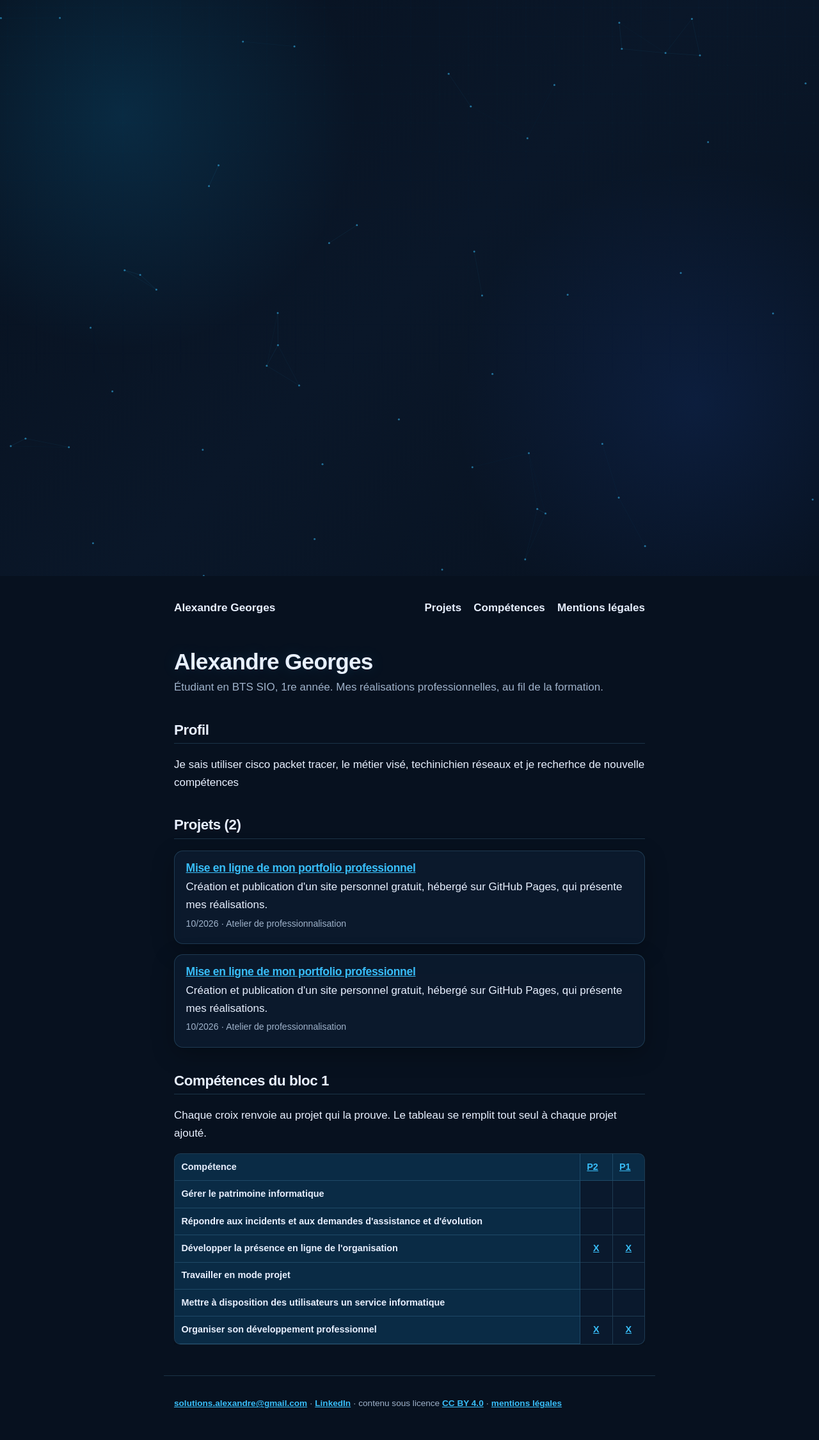
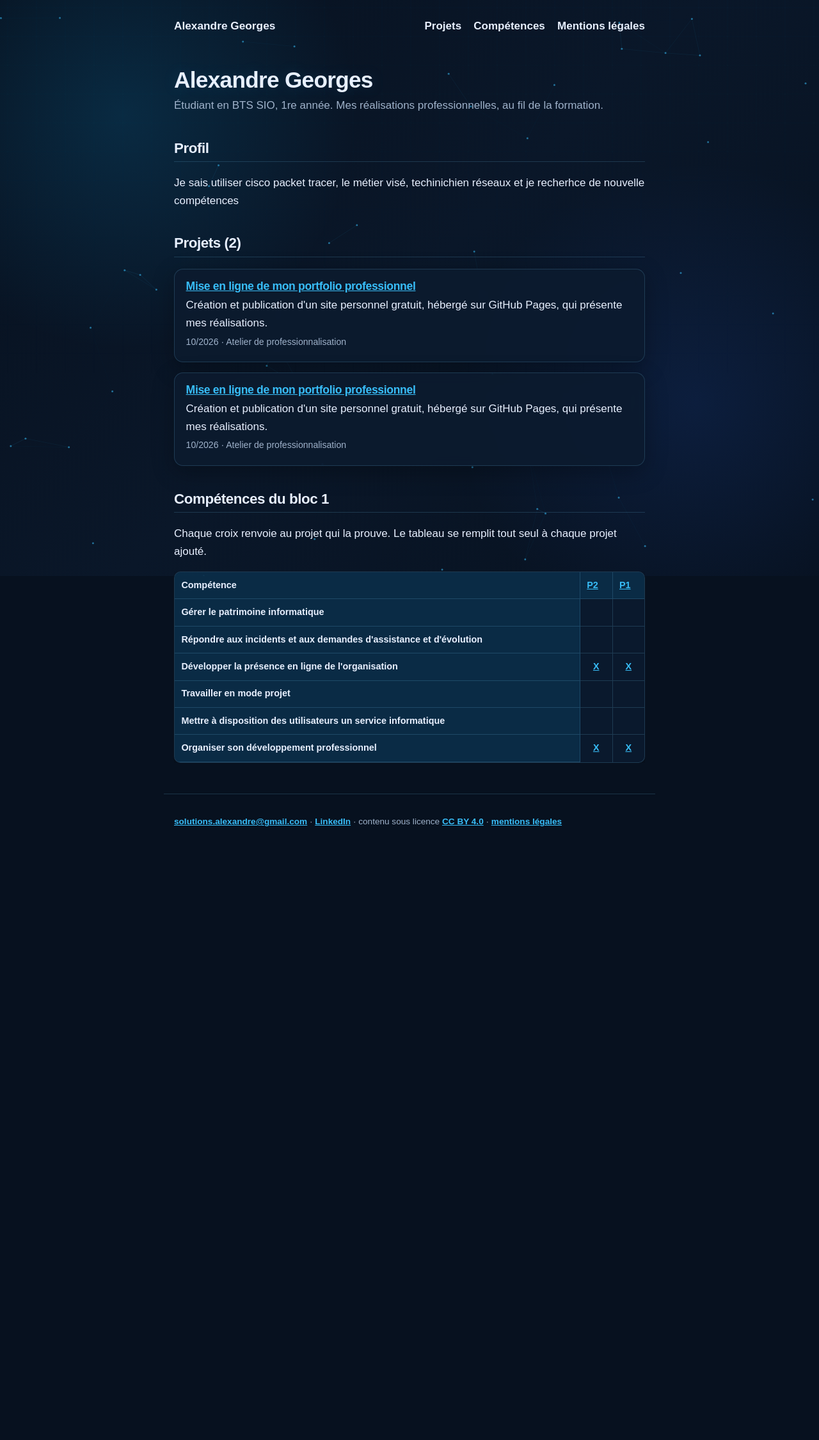
Before and after one commit to ElysioUI/Portfolio, a Jekyll site: the page built from index.html, in a window 1280 px wide. Shown: the whole page at 64% size. Built offline with Jekyll 4.4.1, drawn with Linux system fonts in a browser that asks for light colours; after the commit the page ends 1341 px from its top, so only the background shows below that.

Commit message:
Correction du positionnement du reseau anime

```diff
--- a/css/style.css
+++ b/css/style.css
@@ -45,6 +45,19 @@
 @keyframes gridMove { to { background-position: 45px 45px; } }
 
 header, main, footer { max-width: 48rem; margin: 0 auto; padding: 0 1rem; }
+#reseau {
+  position: fixed;
+  inset: 0;
+  width: 100vw;
+  height: 100vh;
+  z-index: 0;
+  pointer-events: none;
+}
+header, main, footer {
+  position: relative;
+  z-index: 1;
+}
+
 header {
   padding-top: 1.6rem; padding-bottom: .8rem;
   display: flex; flex-wrap: wrap; justify-content: space-between;
```
